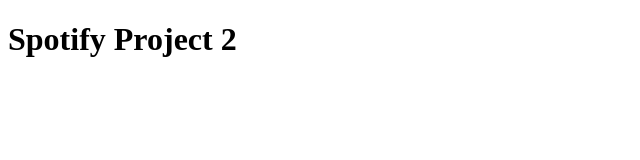
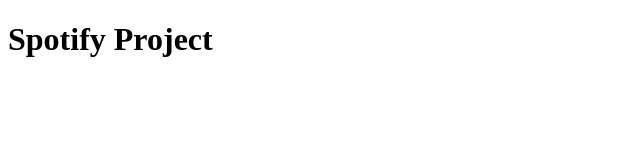
Before and after one commit to Pro4U/Spotify, a plain HTML site: page index.html in a window 1280 px wide. Shown: the full height of the page, 0-640 px from the left. Drawn offline with Linux system fonts and the light colour scheme.

Commit message:
first commit

```diff
--- a/index.html
+++ b/index.html
@@ -7,6 +7,6 @@
     <link rel="stylesheet" href="./style.css">
 </head>
 <body>
-    <h1>Spotify Project 2</h1>
+    <h1>Spotify Project</h1>
 </body>
 </html>
```
